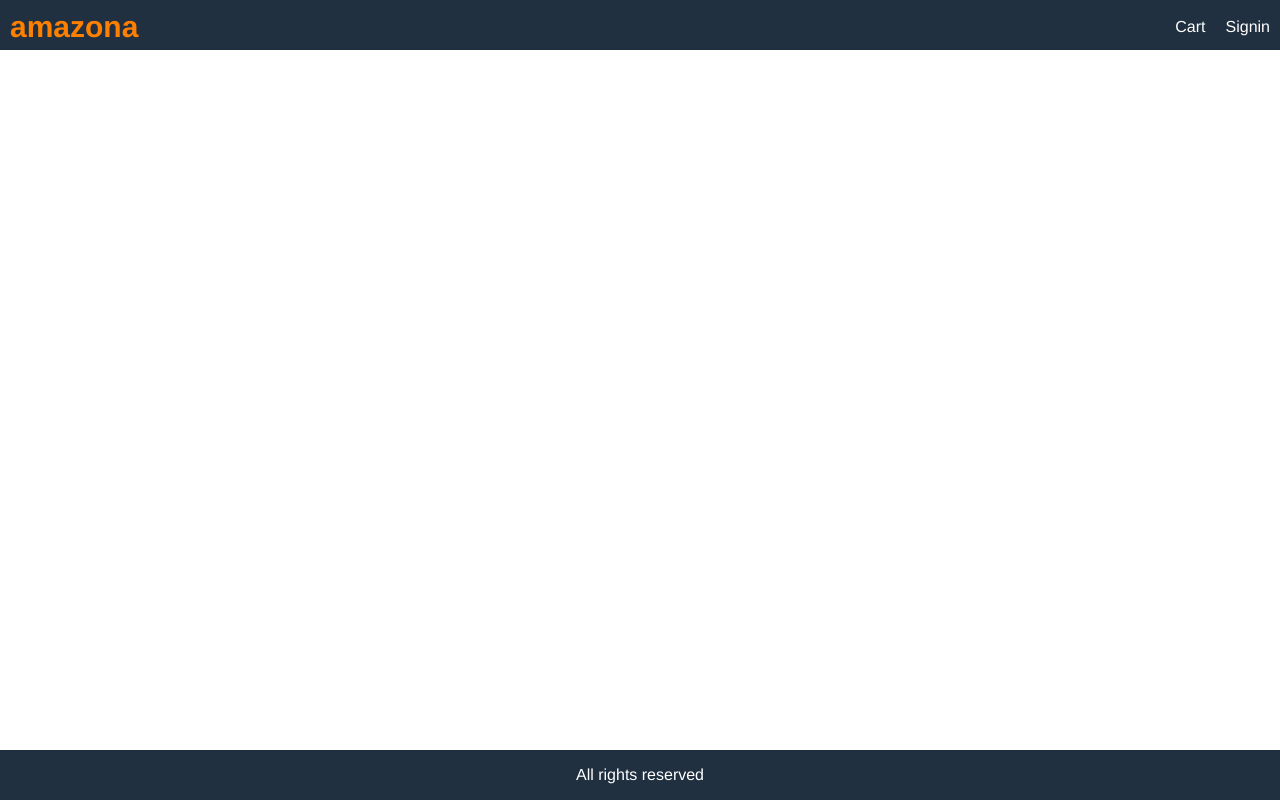
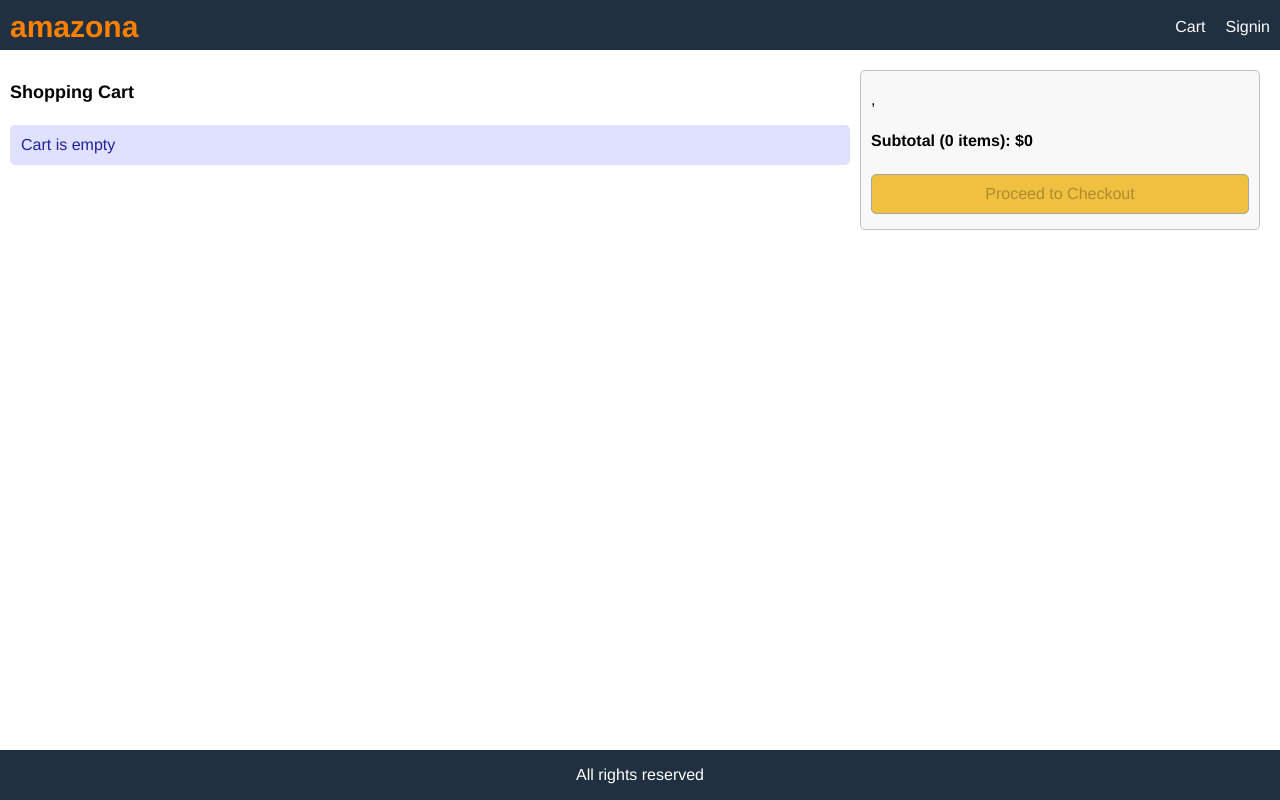
Before and after one commit to humbertocrj/amazona-app, a React (Create React App) app in the folder frontend/: page /cart in a window 1280 px wide. Built offline with nearby package versions, Linux system fonts and the light colour scheme.

Commit message:
Implementation of CartScreen.js

```diff
--- a/frontend/src/App.js
+++ b/frontend/src/App.js
@@ -33,6 +33,7 @@
             <Route path="/" element={<HomeScreen />} exact></Route>
             <Route path="/products/:id" element={<ProductScreen />} exact></Route>
             <Route path="/cart/:id" element={<CartScreen />} exact></Route>
+            <Route path="/cart/" element={<CartScreen />} exact></Route>
           </Routes>
 
         </main>
--- a/frontend/src/index.css
+++ b/frontend/src/index.css
@@ -137,10 +137,18 @@
   flex: 2 1 50rem;
 }
 
+.min-30{
+  min-width: 30rem;
+}
 /* Images */
 
 img {
   border-radius: 0.5rem;
+}
+img.small{
+  max-width: 5rem;
+  width:100%;
+  /* max-width: 5rem; */
 }
 
 img.medium {
--- a/frontend/src/screens/CartScreen.js
+++ b/frontend/src/screens/CartScreen.js
@@ -1,8 +1,9 @@
 // Must use useParams and useSearchParams because we are using reac-router-dom V.6
 import { useEffect } from "react";
-import { useParams, useSearchParams } from "react-router-dom";
+import { Link, useParams, useSearchParams, useNavigate } from "react-router-dom";
 import { addToCart } from "../actions/cartActions";
-import { useDispatch } from "react-redux";
+import { useDispatch, useSelector } from "react-redux";
+import MessageBox from "../components/MessageBox ";
 
 export default function CartScreen(props) {
   // Must use useParams and useSearchParams because we are using reac-router-dom V.6
@@ -10,6 +11,7 @@
   const { id } = useParams();
   const qty = searchParams.get("qty") ? searchParams.get("qty") : 1;
   const dispatch = useDispatch();
+  const navigate = useNavigate();
 
   // What is useEffect in React?
   // What does useEffect do? By using this Hook, you tell React that your component needs to do something after render.
@@ -19,12 +21,92 @@
     }
   }, [dispatch, id, qty]);
 
+  const cart = useSelector((state) => state.cart);
+  const { cartItems } = cart;
+
+  const removeFromCartHandler = (id) => {
+    //delete action
+  };
+
+  const checkoutHandler = () =>{
+    navigate("/signin?redirect=shipping")
+  }
+
   return (
-    <div>
-      <h1>Cart Screen</h1>
-      <p>
-        ADD TO CART: ProductID:{id} Quantity:{qty}
-      </p>
+    <div className="row top">
+      <div className="col-2">
+        <h1>Shopping Cart</h1>
+        {cartItems.length === 0 ? (
+          <MessageBox>Cart is empty</MessageBox>
+        ) : (
+          <ul>
+            {cartItems.map((item) => (
+              <li keys={item.product}>
+                <div className="row">
+                  <img className="small" src={item.image} alt={item.name}></img>
+
+                  <div className="min-30">
+                    <Link to={`/product/${item.product}`}>{item.name}</Link>
+                  </div>
+                  <div>
+                    <select
+                      className=""
+                      value={item.qty}
+                      onChange={(e) =>
+                        dispatch(addToCart(item.product, e.target.value))
+                      }
+                    >
+                      {[...Array(item.countInStock).keys()].map((x) => (
+                        <option keys={x + 1} value={x + 1}>
+                          {x + 1}
+                        </option>
+                      ))}
+                    </select>
+                  </div>
+                  <div>${item.price}</div>
+                  <div>
+                    <button
+                      type="button"
+                      onClick={() => removeFromCartHandler(item.product)}
+                    >
+                      Delete
+                    </button>
+                  </div>
+                </div>
+              </li>
+            ))}
+          </ul>
+        )}
+      </div>
+      <div className="col-1">
+        <div className="card card-body">
+          <ul>
+            <li>
+              {/*REDUCE: array.reduce(function(total, currentValue, currentIndex, arr), initialValue) */}
+              ,
+              {/* We have products in the array, so we access its information c.qty or c.price */}
+              <h2>
+                Subtotal (
+                {cartItems.reduce(
+                  (a, obj) => parseInt(a) + parseInt(obj.qty),
+                  0
+                )}{" "}
+                items): ${cartItems.reduce((a, c) => a + c.price * c.qty, 0)}
+              </h2>
+            </li>
+            <li>
+              <button
+                type="button"
+                onClick={checkoutHandler}
+                className="primary block"
+                disabled={cartItems.length === 0}
+              >
+                Proceed to Checkout
+              </button>
+            </li>
+          </ul>
+        </div>
+      </div>
     </div>
   );
 }
```
